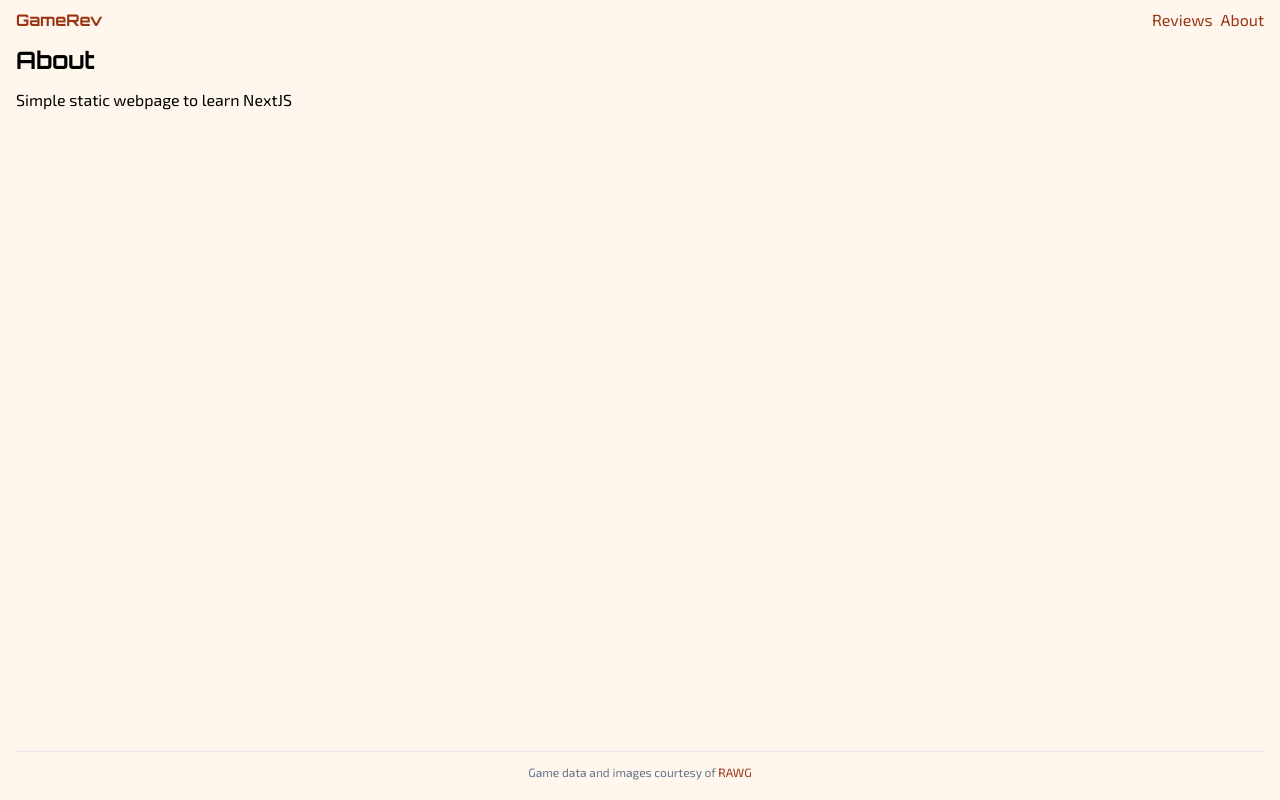
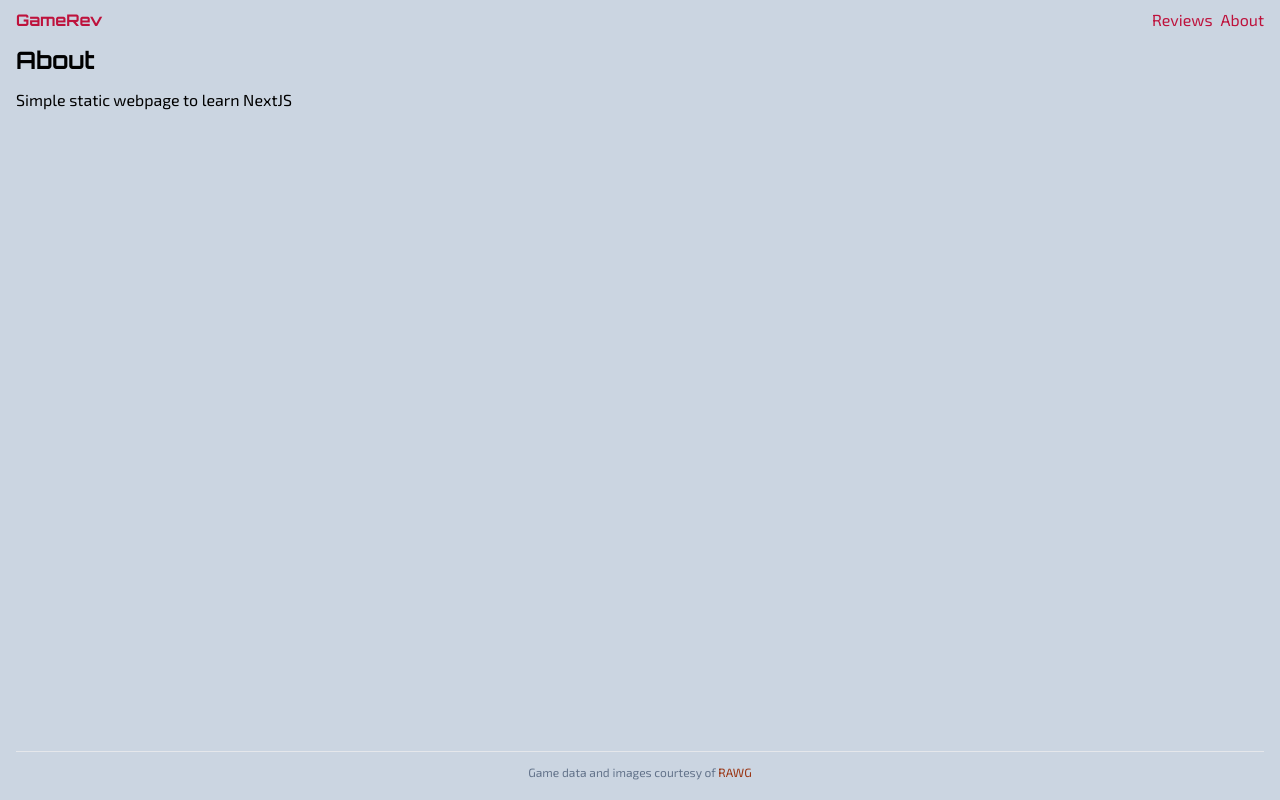
Before and after one commit to azpoint/next-gamerev, a Next.js app: page /about in a window 1280 px wide. Built offline with nearby package versions, Linux system fonts and the light colour scheme.

Commit message:
dynamic-rendering

```diff
--- a/app/layout.jsx
+++ b/app/layout.jsx
@@ -12,11 +12,11 @@ export const metadata = {
 export default function RootLayout({ children }) {
 	return (
 		<html lang="en" className={`${orbitron.variable} ${exo2.variable}`}>
-			<body className="flex flex-col px-4 py-2 min-h-screen bg-orange-50">
+			<body className="flex flex-col px-4 py-2 min-h-screen bg-slate-300">
 				<header>
 					<Navbar/>
 				</header>
-				<main className="grow py-3">
+				<main className="grow py-3 container mx-auto">
 					{children}
 				</main>
 				<footer className="border-t py-3 text-center text-xs text-slate-500">
--- a/app/page.jsx
+++ b/app/page.jsx
@@ -4,8 +4,14 @@ import { getReviewList } from "@/lib/reviews";
 
 import Heading from "@/components/Heading";
 
+//To force rendering in the page
+export const dynamic = 'force-dynamic'
+
 export default async function HomePage() {
 	const lastReviews = await getReviewList(3);
+	console.log(
+	lastReviews.map(review => review.article).join(', '))
+
 
 	return (
 		<>
@@ -28,7 +34,7 @@ export default async function HomePage() {
 								width={320}
 								height={180}
 								priority={index === 0}
-								className="rounded-t sm:rounded-l sm:rounded-r-none"
+								className="rounded-t sm:rounded-l sm:rounded-r-none w-[320px] h-[180px] object-cover aspect-video"
 							/>
 
 							<div className="font-orbitron text-center flex flex-col gap-4 p-4 w-full sm:flex-row sm:items-center sm:text-left">
--- a/app/reviews/[article]/page.jsx
+++ b/app/reviews/[article]/page.jsx
@@ -3,11 +3,14 @@ import Heading from "@/components/Heading";
 import ShareButtons from "@/components/ShareButtons";
 import { getReview, getArticles } from "@/lib/reviews";
 
+//To force rendering in the page
+export const dynamic = 'force-dynamic'
+
 //Function to generate static routes
-export async function generateStaticParams() {
-	const article = await getArticles();
-	return article.map((article) => ({ article }));
-}
+// export async function generateStaticParams() {
+// 	const article = await getArticles();
+// 	return article.map((article) => ({ article }));
+// }
 
 //Function to generate metadata
 export async function generateMetadata({ params: { article } }) {
@@ -37,7 +40,7 @@ export default async function ReviewPage({ params: { article } }) {
 					width={640}
 					height={320}
 					priority
-					className="rounded mb-2"
+					className="rounded mb-2 aspect-video object-cover"
 				/>
 
 				<article
--- a/app/reviews/layout.jsx
+++ b/app/reviews/layout.jsx
@@ -1,7 +1,7 @@
 export default function ReviewsLayout({ children }) {
 	return (
-		<div>
+		<>
 			{children}
-		</div>
+		</>
 	);
 }
--- a/app/reviews/page.jsx
+++ b/app/reviews/page.jsx
@@ -8,9 +8,13 @@ export const metadata = {
 	title: 'Reviews',
 }
 
+//To force rendering in the page
+export const dynamic = 'force-dynamic'
 
 export default async function ReviewsPage() {
 	const reviews = await getReviewList(6);
+	console.log(
+	reviews.map(review => review.article).join(', '))
 
 	return (
 		<>
@@ -31,7 +35,7 @@ export default async function ReviewsPage() {
 									width={320}
 									height={180}
 									priority={index === 0}
-									className="rounded-t mb-2"
+									className="rounded-t mb-2 w-[320px] h-[180px] object-cover aspect-video"
 								/>
 								<h2 className="py-1 text-center font-orbitron font-semibold">
 									{review.title}
--- a/components/Navbar.jsx
+++ b/components/Navbar.jsx
@@ -2,16 +2,16 @@ import Link from "next/link";
 
 export default function Navbar() {
 	return (
-		<nav>
+		<nav className="container mx-auto">
 			<ul className="flex gap-2">
 				<li>
-					<Link href="/" className="text-orange-800 hover:underline font-orbitron font-bold">GameRev</Link>
+					<Link href="/" className="text-rose-700 hover:underline font-orbitron font-bold">GameRev</Link>
 				</li>
 				<li className="ml-auto">
-					<Link href="/reviews" className="text-orange-800 hover:underline">Reviews</Link>
+					<Link href="/reviews" className="text-rose-700 hover:underline">Reviews</Link>
 				</li>
 				<li>
-					<Link href="/about" prefetch={false} className="text-orange-800 hover:underline">
+					<Link href="/about" prefetch={false} className="text-rose-700 hover:underline">
 						About
 					</Link>
 				</li>
--- a/next.config.js
+++ b/next.config.js
@@ -1,15 +1,15 @@
 /** @type {import('next').NextConfig} */
 module.exports = {
-	output: "export",
+	// output: "export",
 	images: {
-		unoptimized: true
-		// remotePatterns: [
-		// 	{
-		// 		protocol: 'http',
-		// 		hostname: 'localhost',
-		// 		port: '1337',
-		// 		pathname: '/uploads/**'
-		// 	}
-		// ]
+		// unoptimized: true
+		remotePatterns: [
+			{
+				protocol: 'http',
+				hostname: 'localhost',
+				port: '1337',
+				pathname: '/uploads/**'
+			}
+		]
 	}
 };
```
